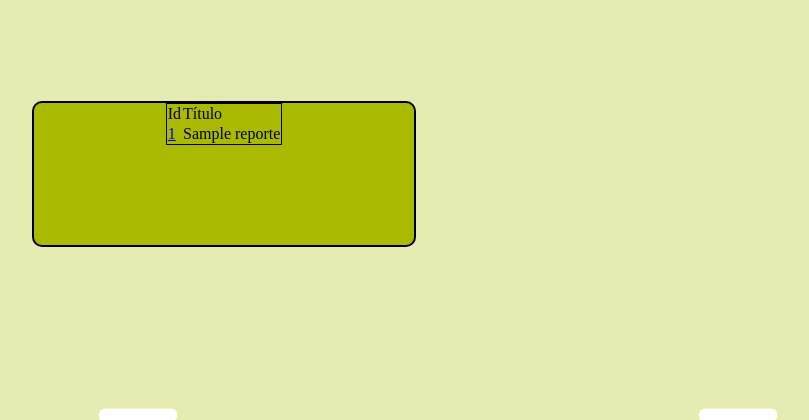
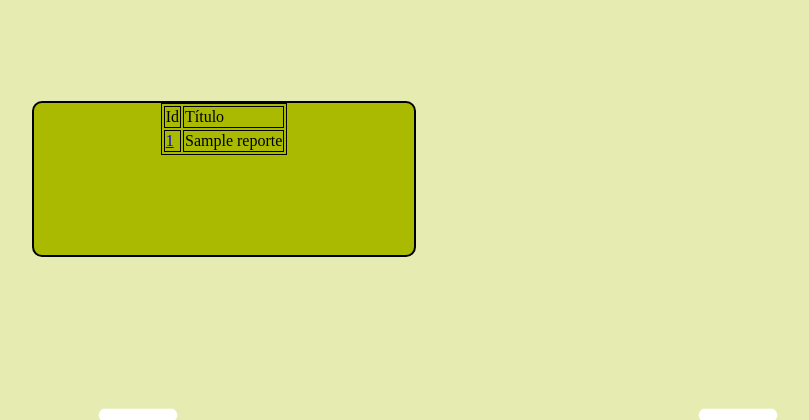
Before and after one commit to Yeis/Proyecto-Ser-Humano, an ASP.NET MVC app: page /Reporte/ReportsList in a window 1280 px wide. Shown: the top 420 px of the page, without its empty margins (418-1227 px from the left). Run offline with ASP.NET Core 8 and stand-ins for ASP.NET MVC 5, Linux system fonts and the light colour scheme; tables that the repository leaves empty hold one stand-in row (values such as "Sample post"); the project's own start-up code is not run, and a stand-in starts its controllers and pages; some libraries are stand-ins or nearby versions.

Commit message:
View changes

```diff
--- a/SerHumano/SerHumano/Content/Home.css
+++ b/SerHumano/SerHumano/Content/Home.css
@@ -32,3 +32,6 @@
 
     display:inline;
 }
+table, th, td {
+    border: 1px solid black;
+}
--- a/SerHumano/SerHumano/Views/Reporte/ReportsList.cshtml
+++ b/SerHumano/SerHumano/Views/Reporte/ReportsList.cshtml
@@ -1,10 +1,11 @@
 @model ICollection<SerHumano.Models.ReportListViewModel>
+
 
 
 @Styles.Render("~/Content/Home.css")
 
 <div align="center" id="Main-Form">
-    <table  style="border: 1px solid black;border-collapse: collapse;">
+    <table>
         <tr>
             <td>Id</td>
             <td>Título</td>
```
